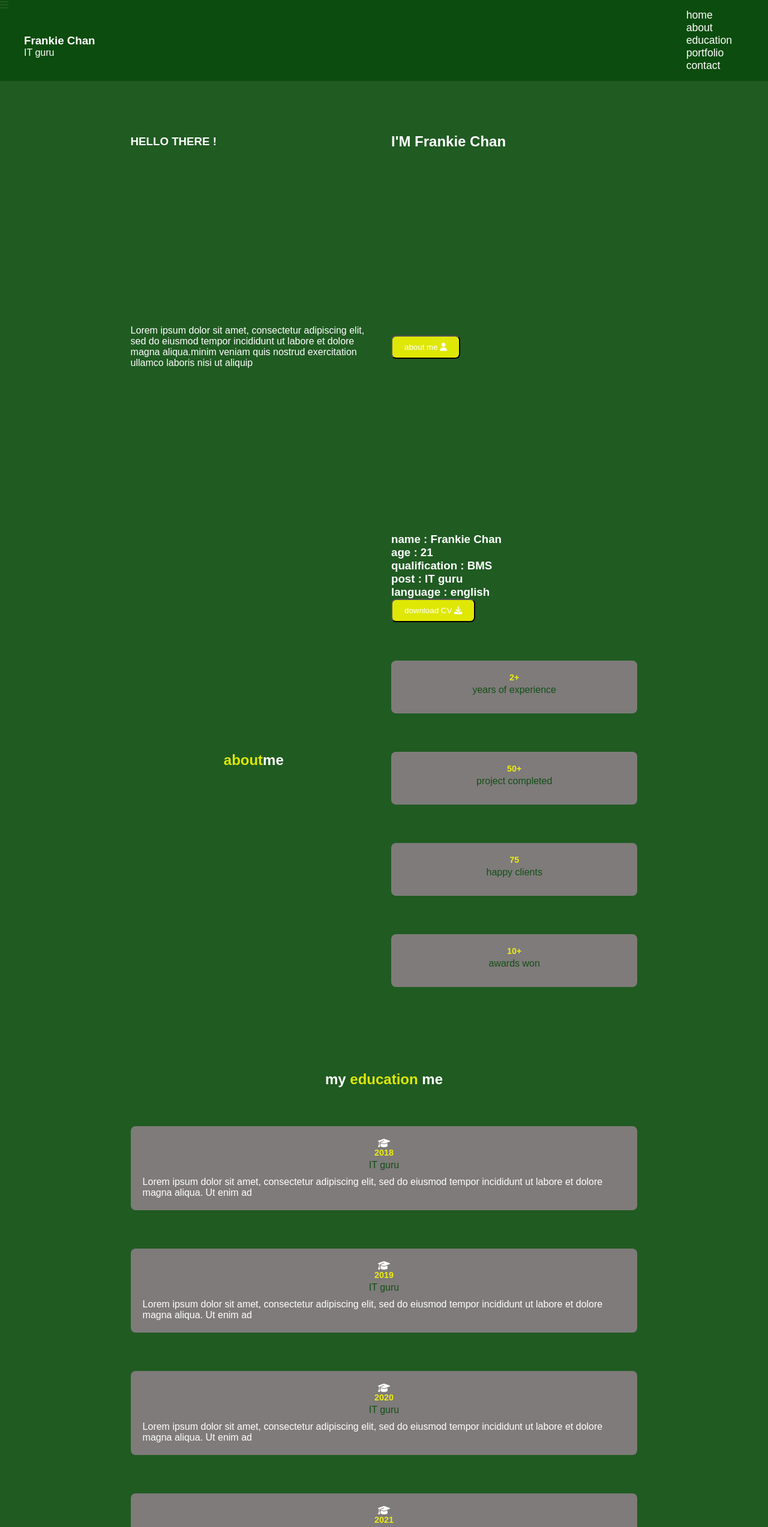
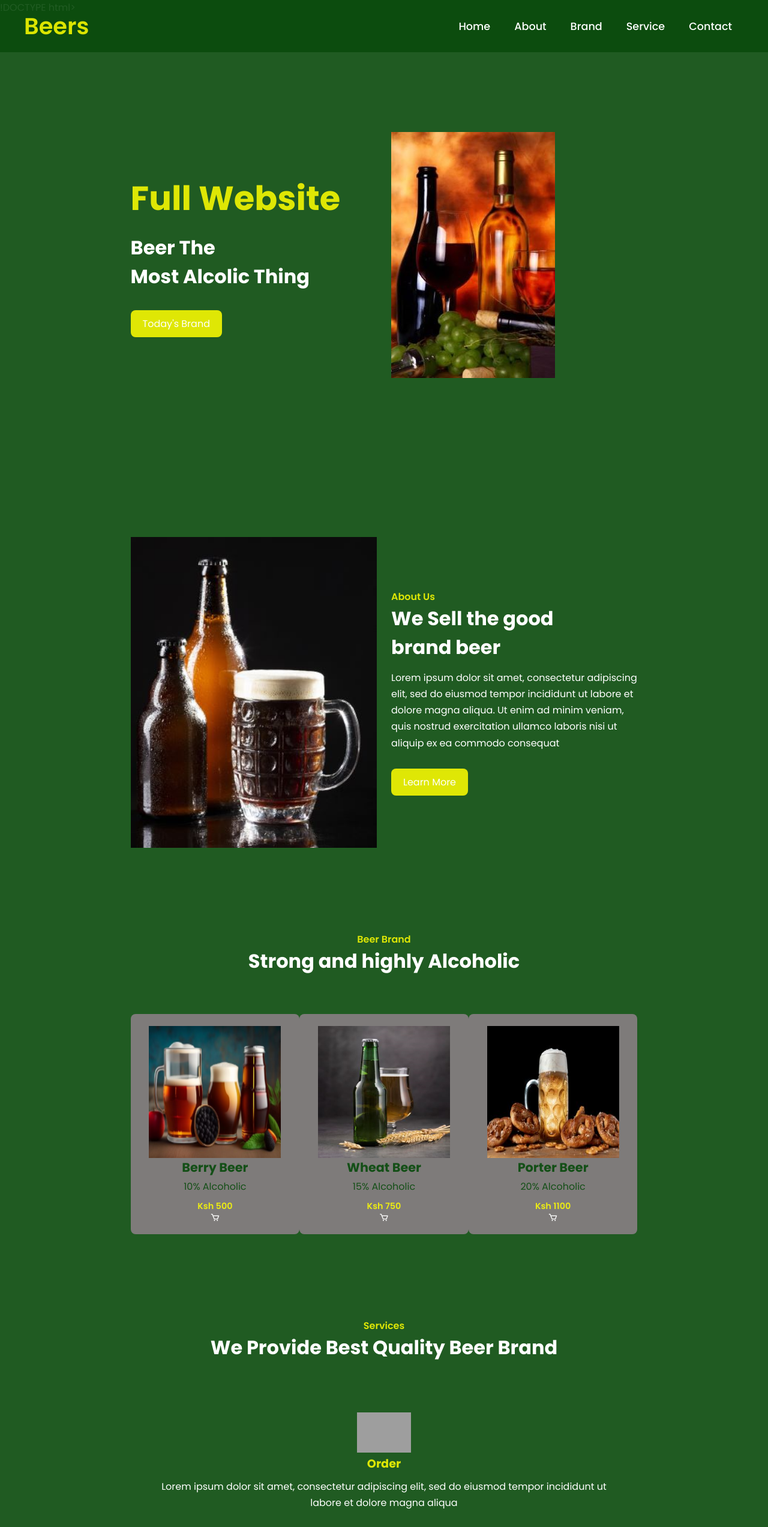
Before and after one commit to Frank-003/BEERBRANDEDWEBSITE, a plain HTML site: page index.html in a window 1280 px wide. Shown: the top 2545 px of the page at 60% size. Drawn offline with nearby package versions, Linux system fonts and the light colour scheme; grey boxes are pictures that could not be loaded.

Commit message:
Update index.html

```diff
--- a/index.html
+++ b/index.html
@@ -1,204 +1,180 @@
-<!DOCTYPE html>
+!DOCTYPE html>
 <html>
 
 <head>
-    <meta charset="UTF-8">
-    <meta name="viewport" content="width=device-width, initial-scale=1.0">
-    <title>Personal Portfolio</title>
+    <meta charser="utf-8" />
+    <meta name="viewport" content="width=device-width, initial-scale=1.0" />
+    <title>Beer Website Design</title>
+    <link rel="stylesheet" type="text/css" href="style.css" />
 
-    <!-- font awesome cdn link -->
-    <link rel="stylesheet" href="https://cdnjs.cloudflare.com/ajax/libs/font-awesome/6.6.0/css/all.min.css">
+    <link rel="stylesheet" href="https://unpkg.com/boxicons@latest/css/boxicons.min.css">
+    <link rel="preconnect" href="https://fonts.googleapis.com">
+    <link rel="preconnect" href="https://fonts.gstatic.com" crossorigin>
+    <link href="https://fonts.googleapis.com/css2?family=Poppins:ital,wght@0,100;0,200;0,300;0,400;0,500;0,600;0,700;0,800;0,900;1,100;1,200;1,300;1,400;1,500;1,600;1,700;1,800;1,900&display=swap" rel="stylesheet">
 
-    <!-- custom css file link -->
-    <link rel="stylesheet" href="style.css">
 </head>
 
 <body>
-    <!-- header section starts -->
     <header>
+        <a href="#" class="logo">Beers</a>
+        <div class="bx bx-menu" id="menu-icon"></div>
 
-
-        <div class="user">
-            <img src="images/pic1.jpg" alt="">
-            <h3 class="name">Frankie Chan</h3>
-            <p class="post">IT guru</p>
+        <ul class="navbar">
+            <li><a href="#home">Home</a></li>
+            <li><a href="#about">About</a></li>
+            <li><a href="#Brand">Brand</a></li>
+            <li><a href="#services">Service</a></li>
+            <li><a href="#contact">Contact</a></li>
+        </ul>
+    </header>
+    <!------- home start ------>
+    <section class="home" id="home">
+        <div class="home-text">
+            <h1>Full Website</h1>
+            <h2>Beer The <br> Most Alcolic Thing</h2>
+            <a href="#" class="btn">Today's Brand</a>
         </div>
 
-        <nav class="navbar">
-            <ul>
-                <li><a href="#home">home</a></li>
-                <li><a href="#about">about</a></li>
-                <li><a href="#education">education</a></li>
-                <li><a href="#portfolio">portfolio</a></li>
-                <li><a href="#contact">contact</a></li>
-            </ul>
-        </nav>
+        <div class="home-img">
+            <img src="img/home.jpg" </div>
+    </section>
 
+    <!-------about start ------>
+    <section class="about" id="about">
+        <div class="about-img">
+            <img src="img/about.jpg">
+        </div>
 
-
-    </header>
-    <!-- header section ends-->
-
-    <div id="menu" class="fas fa-bars"></div>
-
-    <!-- home section starts -->
-
-    <section class="home" id="home">
-        <h3>HELLO THERE !</h3>
-        <h1>I'M <span>Frankie Chan</span></h1>
-        <p>Lorem ipsum dolor sit amet, consectetur adipiscing elit, sed do eiusmod tempor incididunt ut labore et dolore magna aliqua.minim veniam quis nostrud exercitation ullamco laboris nisi ut aliquip</p>
-        <a href="#about"><button class="btn">about me <i class="fas fa-user"></i></button></a>
+        <div class="about-text">
+            <span>About Us</span>
+            <h2>We Sell the good <br> brand beer</h2>
+            <p>Lorem ipsum dolor sit amet, consectetur adipiscing elit, sed do eiusmod tempor incididunt ut labore et dolore magna aliqua. Ut enim ad minim veniam, quis nostrud exercitation ullamco laboris nisi ut aliquip ex ea commodo consequat</p>
+            <a href="#" class="btn">Learn More</a>
+        </div>
 
     </section>
-    <!-- home section ends -->
 
-    <!-- about section starts -->
-    <section class="about" id="about">
-        <h1 class="heading"> <span>about</span>me</h1>
-        <div class="row">
-            <div class="info">
-                <h3> <span> name :</span> Frankie Chan </h3>
-                <h3> <span> age :</span> 21 </h3>
-                <h3> <span> qualification :</span> BMS </h3>
-                <h3> <span> post :</span> IT guru </h3>
-                <h3> <span> language :</span> english </h3>
-                <a href="#"><button class="btn"> download CV <i class="fas fa-download"></i></button></a>
+    <!-------brand start ------>
+    <section class="Brand" id="Brand">
+        <div class="heading">
+            <span>Beer Brand</span>
+            <h2>Strong and highly Alcoholic</h2>
+        </div>
+
+        <div class="Brand-container">
+            <div class="box">
+                <div class="box-img">
+                    <img src="img/beer1.png">
+                </div>
+                <h2>Berry Beer</h2>
+                <h3>10% Alcoholic</h3>
+                <span>Ksh 500</span>
+                <i class='bx bx-cart'></i>
             </div>
-            <div class="counter">
-                <div class="box">
-                    <span>2+</span>
-                    <h3>years of experience</h3>
+            <div class="box">
+                <div class="box-img">
+                    <img src="img/beer2.png">
+                </div>
+                <h2>Wheat Beer</h2>
+                <h3>15% Alcoholic</h3>
+                <span>Ksh 750</span>
+                <i class='bx bx-cart'></i>
+            </div>
+
+            <div class="box">
+                <div class="box-img">
+                    <img src="img/beer3.png">
+                </div>
+                <h2>Porter Beer</h2>
+                <h3>20% Alcoholic</h3>
+                <span>Ksh 1100</span>
+                <i class='bx bx-cart'></i>
+            </div>
+
+        </div>
+    </section>
+
+    <!-------service start------>
+    <section class="services" id="services">
+        <div class="heading">
+            <span>Services</span>
+            <h2>We Provide Best Quality Beer Brand</h2>
+        </div>
+        <div class="service-container">
+            <div class="s-box">
+                <img src="img/s1.png">
+                <h3>Order</h3>
+                <p>Lorem ipsum dolor sit amet, consectetur adipiscing elit, sed do eiusmod tempor incididunt ut labore et dolore magna aliqua</p>
+            </div>
+            <div class="s-box">
+                <img src="img/s2.png">
+                <h3>Shipping</h3>
+                <p>Lorem ipsum dolor sit amet, consectetur adipiscing elit, sed do eiusmod tempor incididunt ut labore et dolore magna aliqua</p>
+            </div>
+            <div class="s-box">
+                <img src="img/s3.png">
+                <h3>Delivered</h3>
+                <p>Lorem ipsum dolor sit amet, consectetur adipiscing elit, sed do eiusmod tempor incididunt ut labore et dolore magna aliqua</p>
+            </div>
+        </div>
+    </section>
+
+    <!-------call to action------>
+    <section class="cta">
+        <h2>We make quality brand <br> Everyday</h2>
+        <a href="#" class="btn">Let's Talk</a>
+    </section>
+
+    <!-------footer start------>
+    <section id="contact">
+        <div class="footer">
+            <div class="main">
+                <div class="col">
+                    <h4>Menu Links</h4>
+                    <ul>
+                        <li><a href="#">Home</a></li>
+                        <li><a href="#">About</a></li>
+                        <li><a href="#">Brand</a></li>
+                        <li><a href="#">Service</a></li>
+                        <li><a href="#">Contact</a></li>
+                    </ul>
                 </div>
 
-                <div class="box">
-                    <span>50+</span>
-                    <h3>project completed</h3>
+                <div class="col">
+                    <h4>Our Service</h4>
+                    <ul>
+                        <li><a href="#">Web Design</a></li>
+                        <li><a href="#">Web Development</a></li>
+                        <li><a href="#">Marketing</a></li>
+                        <li><a href="#">Production Management</a></li>
+                        <li><a href="#">Graphic Design</a></li>
+                    </ul>
                 </div>
-                <div class="box">
-                    <span>75</span>
-                    <h3>happy clients</h3>
+                <div class="col">
+                    <h4>Information</h4>
+                    <ul>
+                        <li><a href="#">About Us</a></li>
+                        <li><a href="#">Delivery Information</a></li>
+                        <li><a href="#">Privacy Policy</a></li>
+                        <li><a href="#">Terms $ conditions</a></li>
+                    </ul>
                 </div>
-                <div class="box">
-                    <span>10+</span>
-                    <h3>awards won</h3>
+
+                <div class="col">
+                    <h4>Contact Us</h4>
+                    <div class="social">
+                        <a href="#"><i class='bx bxl-facebook'></i></a>
+                        <a href="#"><i class='bx bxl-instagram' ></i></a>
+                        <a href="#"><i class='bx bxl-twitter' ></i></a>
+                        <a href="#"><i class='bx bxl-youtube' ></i></a>
+                    </div>
                 </div>
             </div>
         </div>
+    </section>
 
-    </section>
-    <!-- about section ends -->
-    <section class="education" id="education">
-        <h1 class="heading"> my <span>education</span> me </h1>
-        <div class="box-container">
-            <div class="box">
-                <i class="fas fa-graduation-cap"></i>
-                <span>2018</span>
-                <h3>IT guru</h3>
-                <p>Lorem ipsum dolor sit amet, consectetur adipiscing elit, sed do eiusmod tempor incididunt ut labore et dolore magna aliqua. Ut enim ad</p>
-            </div>
-            <div class="box">
-                <i class="fas fa-graduation-cap"></i>
-                <span>2019</span>
-                <h3>IT guru</h3>
-                <p>Lorem ipsum dolor sit amet, consectetur adipiscing elit, sed do eiusmod tempor incididunt ut labore et dolore magna aliqua. Ut enim ad</p>
-            </div>
-            <div class="box">
-                <i class="fas fa-graduation-cap"></i>
-                <span>2020</span>
-                <h3>IT guru</h3>
-                <p>Lorem ipsum dolor sit amet, consectetur adipiscing elit, sed do eiusmod tempor incididunt ut labore et dolore magna aliqua. Ut enim ad</p>
-            </div>
-            <div class="box">
-                <i class="fas fa-graduation-cap"></i>
-                <span>2021</span>
-                <h3>IT guru</h3>
-                <p>Lorem ipsum dolor sit amet, consectetur adipiscing elit, sed do eiusmod tempor incididunt ut labore et dolore magna aliqua. Ut enim ad</p>
-            </div>
-            <div class="box">
-                <i class="fas fa-graduation-cap"></i>
-                <span>2022</span>
-                <h3>IT guru</h3>
-                <p>Lorem ipsum dolor sit amet, consectetur adipiscing elit, sed do eiusmod tempor incididunt ut labore et dolore magna aliqua. Ut enim ad</p>
-            </div>
-            <div class="box">
-                <i class="fas fa-graduation-cap"></i>
-                <span>2023</span>
-                <h3>IT guru</h3>
-                <p>Lorem ipsum dolor sit amet, consectetur adipiscing elit, sed do eiusmod tempor incididunt ut labore et dolore magna aliqua. Ut enim ad</p>
-            </div>
-        </div>
-
-    </section>
-    <!-- education section starts -->
-
-    <!-- portfolio section starts -->
-    <section class="portfolio" id="portfolio">
-        <h1 class="heading"> my <span>portfolio</span> </h1>
-        <div class="box-container">
-            <div class="box">
-                <img src="images/img1.jpg" alt="">
-            </div>
-            <div class="box">
-                <img src="images/img2.jpg" alt="">
-            </div>
-            <div class="box">
-                <img src="images/img3.jpg" alt="">
-            </div>
-            <div class="box">
-                <img src="images/img4.jpg" alt="">
-            </div>
-            <div class="box">
-                <img src="images/img5.jpg" alt="">
-            </div>
-            <div class="box">
-                <img src="images/img6.jpg" alt="">
-            </div>
-        </div>
-
-    </section>
-    <!-- portfolio section ends-->
-
-    <!-- contact section starts -->
-    <section class="contact" id="contact">
-        <h1 class="heading"> <span>contact</span> me </h1>
-        <div class="row">
-            <div class="content">
-                <h3 class="tittle">contact info</h3>
-                <div class="info">
-                    <h3> <i class="fas fa-envelope"></i> oyiengofrankline49@gmail.com </h3>
-                    <h3> <i class="fas fa-phone"></i> +254-110-124-153 </h3>
-                    <h3> <i class="fas fa-phone"></i> +254-113-122-143</h3>
-                    <h3> <i class="fas fa-map-marker-alt"></i> Nairobi, kenya - 00100. </h3>
-
-                </div>
-            </div>
-            <form action="">
-                <input type="text" placeholder="name" class="box">
-                <input type="email" placeholder="email" class="box">
-                <input type="text" placeholder="project" class="box">
-                <textarea name="" id="" cols="30" rows="10" class="box message" placeholder="message"></textarea>
-                <button type="submit" class="btn"> send <i class="fas fa-paper-plane"></i></button>
-            </form>
-        </div>
-
-    </section>
-    <!-- contact section ends -->
-
-    <!-- scroll top button -->
-
-    <a href="#home" class="top">
-        <img src="images/scroll-top.png" alt="">
-    </a>
-
-
-
-
-
-    <!-- jquery cdn link -->
-    <script src="https://cdnjs.cloudflare.com/ajax/libs/jquery/3.7.1/jquery.min.js"></script>
-
-    <!-- jquery js file link -->
-    <script src="script.js"></script>
+    <!----Javascript-->
+    <script type="text/javascript" src="script.js"></script>
 
 </body>
 
```
